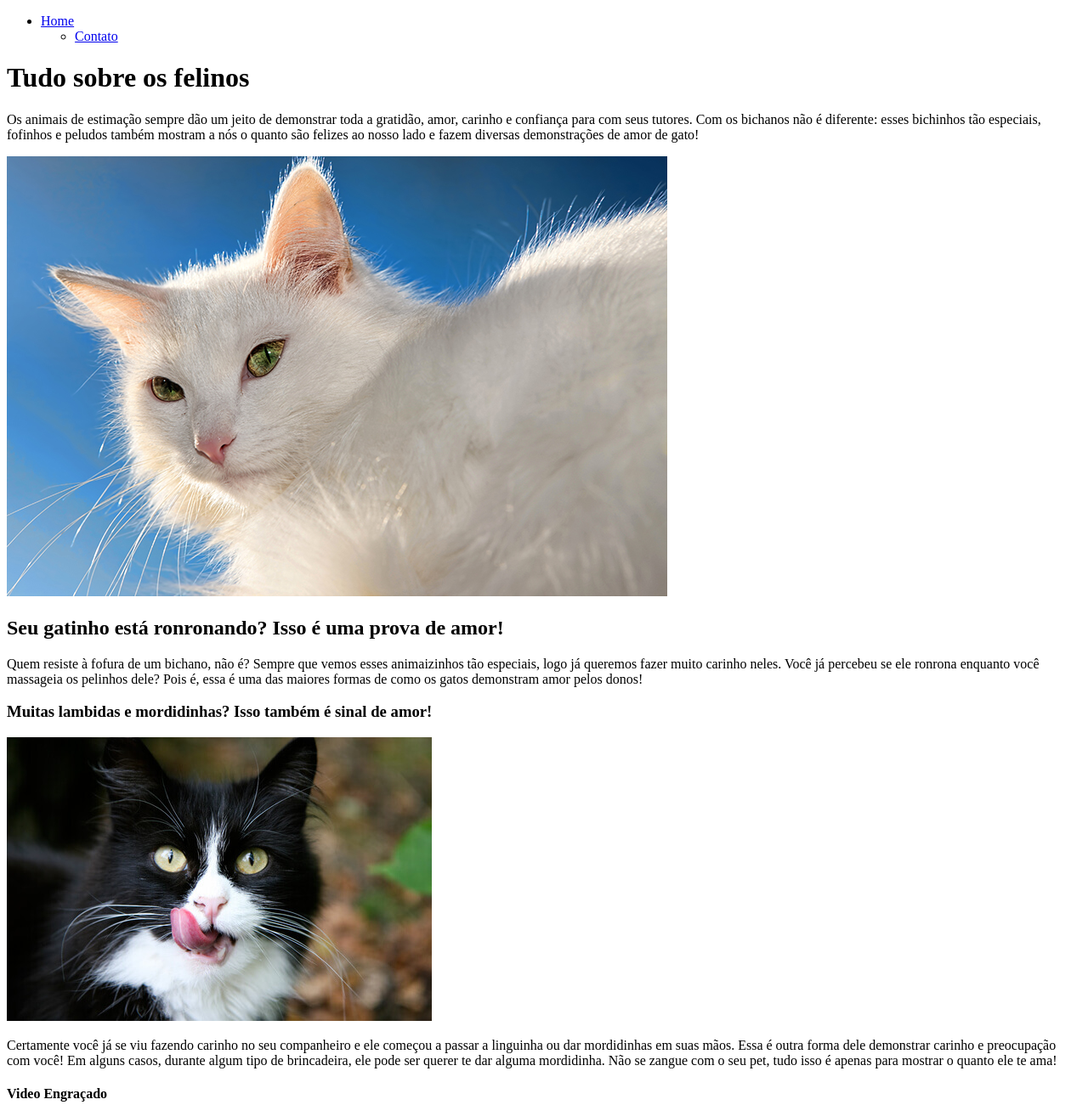
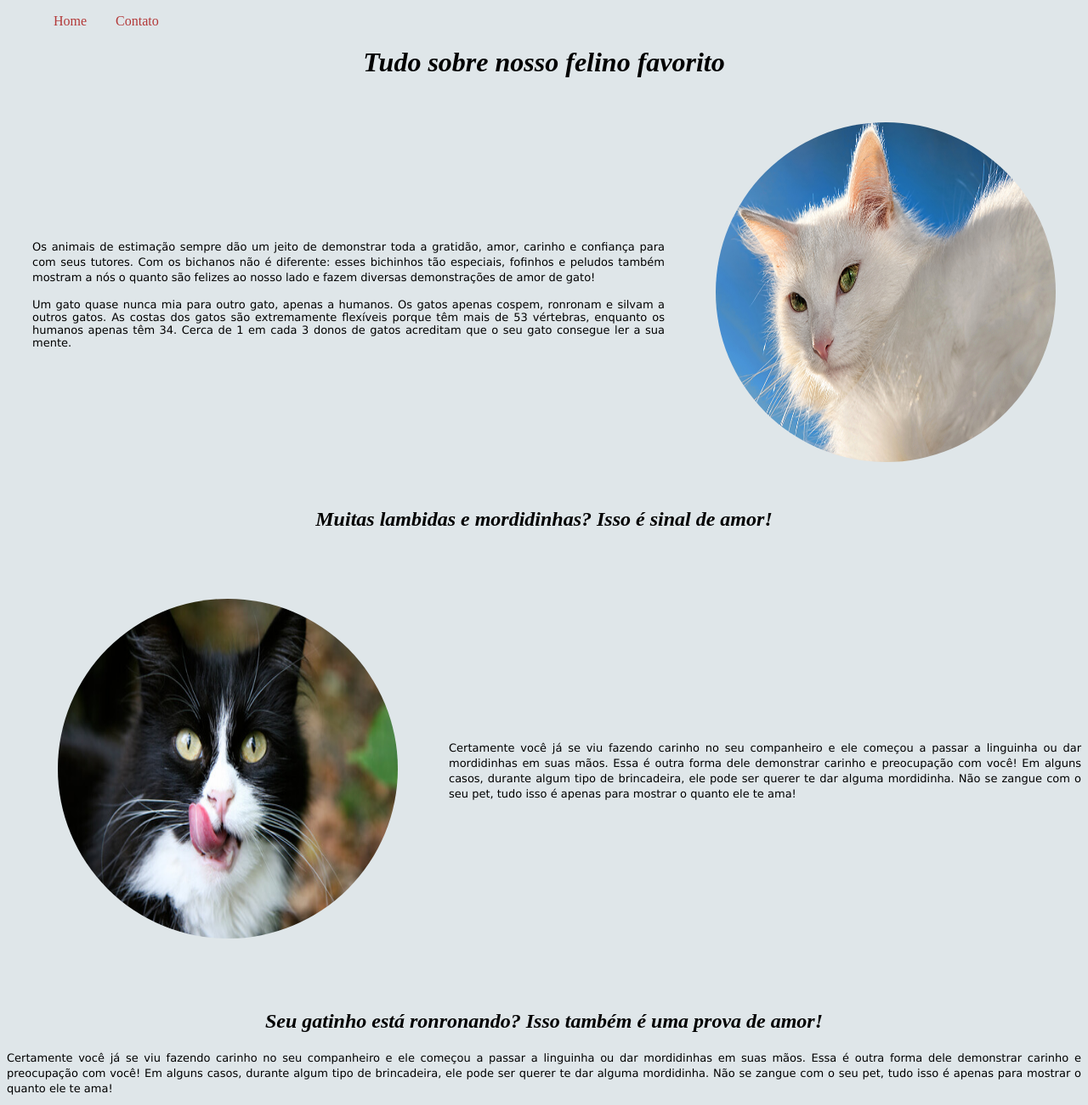
Before and after one commit to Kevellybp/FundamentosWeb, a plain HTML site: page Fundamentos_web/index.htm in a window 1280 px wide. Shown: the top 1301 px of the page at 85% size. Drawn offline with Linux system fonts and the light colour scheme.

Commit message:
Atualizando aplicação web com css

```diff
--- a/Fundamentos_web/assets/css/style.css
+++ b/Fundamentos_web/assets/css/style.css
@@ -50,4 +50,4 @@ color: #b33939;
 }
 body {
     background-color: #dfe6e9;
-   }
+}
--- a/Fundamentos_web/index.htm
+++ b/Fundamentos_web/index.htm
@@ -4,27 +4,77 @@
     <meta charset="UTF-8">
     <meta http-equiv="X-UA-Compatible" content="IE=edge">
     <meta name="viewport" content="width=device-width, initial-scale=1.0">
-    <title>Falando de felino</title>
+    <title>Falando de gatos</title>
+    <link rel="stylesheet" href="assets/css/style.css">
+
+
 </head>
 <body>
-    <ul>
-        <li> <a href="index.htm" > Home </a>  </li>
-        <ul>
-            <li> <a href="contato.html" > Contato </a>  </li>
+
+    <ul id="menu">
+        <li>
+            <a href="index.htm" > Home </a>
+         </li>
+            <li>
+                <a href="contato.html" > Contato </a>
+            </li>
              </ul>
-         </ul>
-    <h1>
-        Tudo sobre os felinos</h1>
-        <p> Os animais de estimação sempre dão um jeito de demonstrar toda a gratidão, amor, carinho e confiança para com seus tutores. Com os bichanos não é diferente: esses bichinhos tão especiais, fofinhos e peludos também mostram a nós o quanto são felizes ao nosso lado e fazem diversas demonstrações de amor de gato!</p>
-        <img src="assets/img/gato.jpg" alt="Foto do meu felino ">
-        <h2>Seu gatinho está ronronando? Isso é uma prova de amor!</h2>
-        <p> Quem resiste à fofura de um bichano, não é? Sempre que vemos esses animaizinhos tão especiais, logo já queremos fazer muito carinho neles. Você já percebeu se ele ronrona enquanto você massageia os pelinhos dele? Pois é, essa é uma das maiores formas de como os gatos demonstram amor pelos donos!</p>
-<h3> Muitas lambidas e mordidinhas? Isso também é sinal de amor!</h3>
-<img src="assets/img/lambida.jpg" alt="Lambidas">
-<p> Certamente você já se viu fazendo carinho no seu companheiro e ele começou a passar a linguinha ou dar mordidinhas em suas mãos. Essa é outra forma dele demonstrar carinho e preocupação com você! Em alguns casos, durante algum tipo de brincadeira, ele pode ser querer te dar alguma mordidinha. Não se zangue com o seu pet, tudo isso é apenas para mostrar o quanto ele te ama!</p>
-<h4> Video Engraçado</h4>
-<iframe width="560" height="315" src="https://www.youtube.com/embed/ewxKgcqr4eA?start=10" title="YouTube video player" frameborder="0" allow="accelerometer; autoplay; clipboard-write; encrypted-media; gyroscope; picture-in-picture" allowfullscreen></iframe>
 
+    <h1 class="center" style="font-style:italic;"> Tudo sobre nosso felino favorito</h1>
+
+        <div class="container">
+            <div class="p-30">
+                <p>
+                    <font size="2" face="Verdana">
+                        <p class="justify"> Os animais de estimação sempre dão um jeito de demonstrar toda a gratidão, amor, carinho e confiança para com seus tutores. Com os bichanos não é diferente: esses bichinhos tão especiais, fofinhos e peludos também mostram a nós o quanto são felizes ao nosso lado e fazem diversas demonstrações de amor de gato!</p>
+                        <p class="justify"> Um gato quase nunca mia para outro gato, apenas a humanos. Os gatos apenas cospem, ronronam e silvam a outros gatos. As costas dos gatos são extremamente flexíveis porque têm mais de 53 vértebras, enquanto os humanos apenas têm 34. Cerca de 1 em cada 3 donos de gatos acreditam que o seu gato consegue ler a sua mente. </p>
+                    </font>
+                    </p>
+
+
+            </div>
+            <div>
+                <img class= "br-50 wh-300 p-30" src="assets/img/gato.jpg" alt="Foto do meu felino ">
+            </div>
+        </div>
+<h2 class="center" style="font-style:italic;"> Muitas lambidas e mordidinhas? Isso é sinal de amor!</h2>
+<div class="container">
+    <div class="p-30">
+        <img class= "br-50 wh-300 p-30"src="assets/img/lambida.jpg" alt="Lambidas">
+    </div>
+    <div>
+        <p>
+            <font size="2" face="Verdana">
+                <p class="justify"> Certamente você já se viu fazendo carinho no seu companheiro e ele começou a passar a linguinha ou dar mordidinhas em suas mãos. Essa é outra forma dele demonstrar carinho e preocupação com você! Em alguns casos, durante algum tipo de brincadeira, ele pode ser querer te dar alguma mordidinha. Não se zangue com o seu pet, tudo isso é apenas para mostrar o quanto ele te ama!</p>
+            </font>
+            </p>
+    </div>
+
+
+</div>
+<h2 class="center" style="font-style:italic;">Seu gatinho está ronronando? Isso também é uma prova de amor!</h2>
+<p>
+    <font size="2" face="Verdana">
+        <p class="justify"> Certamente você já se viu fazendo carinho no seu companheiro e ele começou a passar a linguinha ou dar mordidinhas em suas mãos. Essa é outra forma dele demonstrar carinho e preocupação com você! Em alguns casos, durante algum tipo de brincadeira, ele pode ser querer te dar alguma mordidinha. Não se zangue com o seu pet, tudo isso é apenas para mostrar o quanto ele te ama!</p>
+    </font>
+    </p>
+<h4 class="center" style="font-style:italic;"> Video Engraçado</h4>
+<div class="container mb-50">
+    <iframe style="border-radius: 5%;" width="560" height="315" src="https://www.youtube.com/embed/ewxKgcqr4eA?start=10" title="YouTube video player" frameborder="0" allow="accelerometer; autoplay; clipboard-write; encrypted-media; gyroscope; picture-in-picture" allowfullscreen></iframe>
+</div>
+<hr>
+<footer>
+    <div class="container">
+        <a href="https://www.linkedin.com/in/kevelly-braga-75b177172/" target="_blank">
+             <img class="tm p-30" src="assets/img/linkedin.png" alt="Logo do Linkedin"> </a>
+       <a href="https://www.instagram.com/" target="_blank">
+         <img class="tm p-30" src="assets/img/instagram.png" alt="Logo do Instagram"></a>
+      <a href="https://github.com/Kevellybp" target="_blank">
+        <img class= "tm p-30" src="assets/img/github.png" alt="Logo do GitHub"></a>
+
+    </div>
+   <p class="center">  Direitos reservados: Kevelly Braga &copy </p>
+</footer>
 
 </body>
 </html>
```
Also changed, not shown: Fundamentos_web/contato.html (+37 -8 lines), Fundamentos_web/assets/img/github.png (added), Fundamentos_web/assets/img/instagram.png (added), Fundamentos_web/assets/img/linkedin.png (added).
